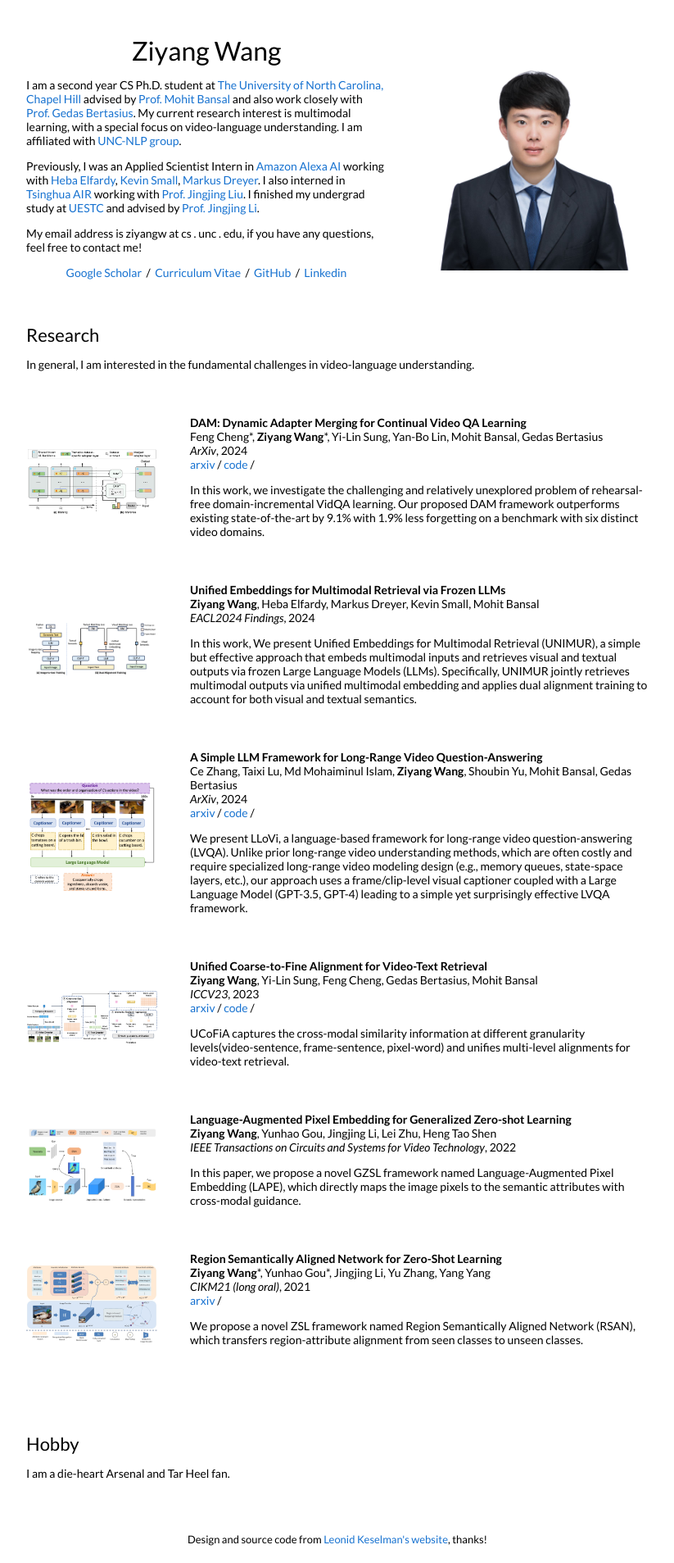
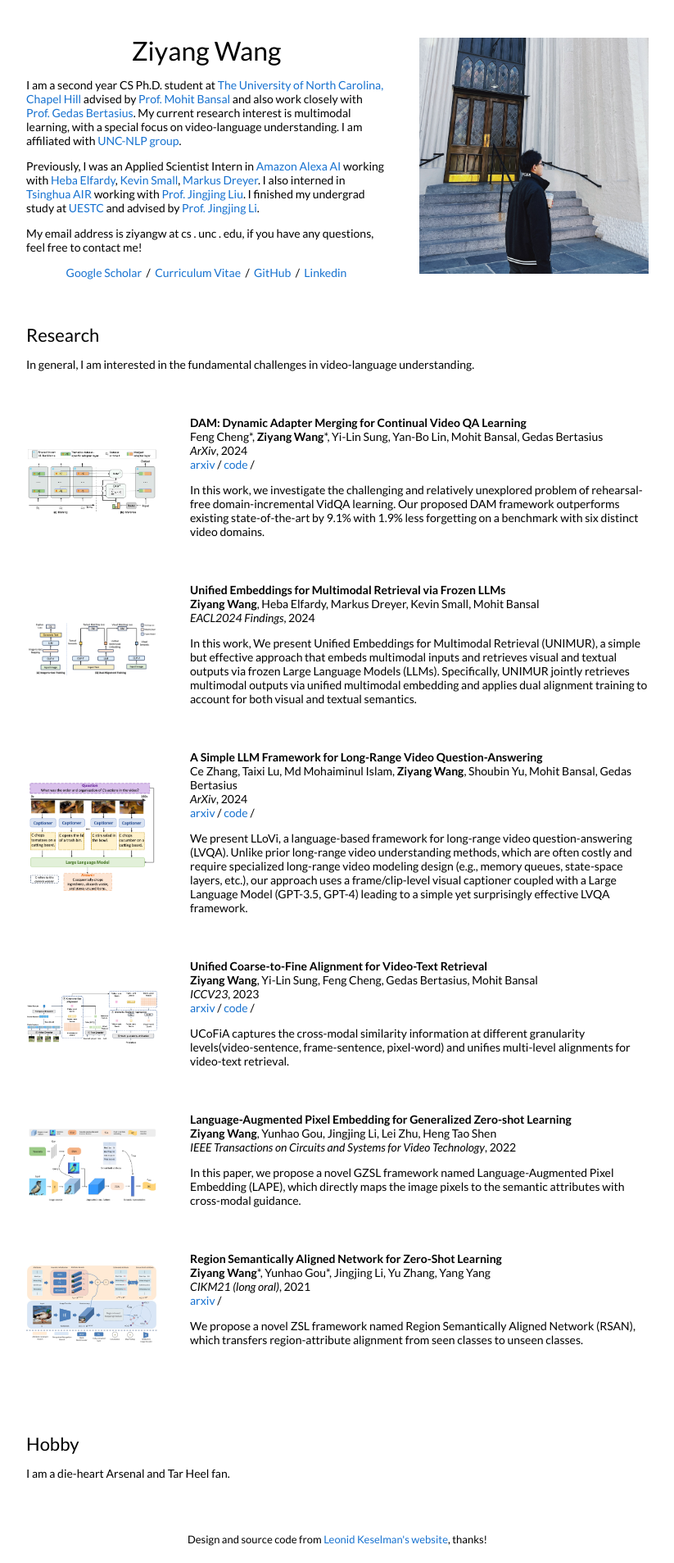
Before and after one commit to ZiyangW2000/ZiyangW2000.github.io, a Jekyll site: the page built from _posts/2017-03-16-cs371.markdown, in a window 1280 px wide. Shown: the whole page at 82% size, without its empty margins (228-1051 px from the left). Built offline with Jekyll 4.4.1, drawn with Linux system fonts in a browser that asks for light colours.

Commit message:
Update default.html

```diff
--- a/_layouts/default.html
+++ b/_layouts/default.html
@@ -49,7 +49,7 @@
               </p>
             </td>
             <td style="padding:2.5%;width:40%;max-width:40%">
-              <img style="width:100%;max-width:100%" alt="profile photo" src="/images/drw.jpg">
+              <img style="width:100%;max-width:100%" alt="profile photo" src="/images/self.jpeg">
             </td>
           </tr>
         </table>
```
